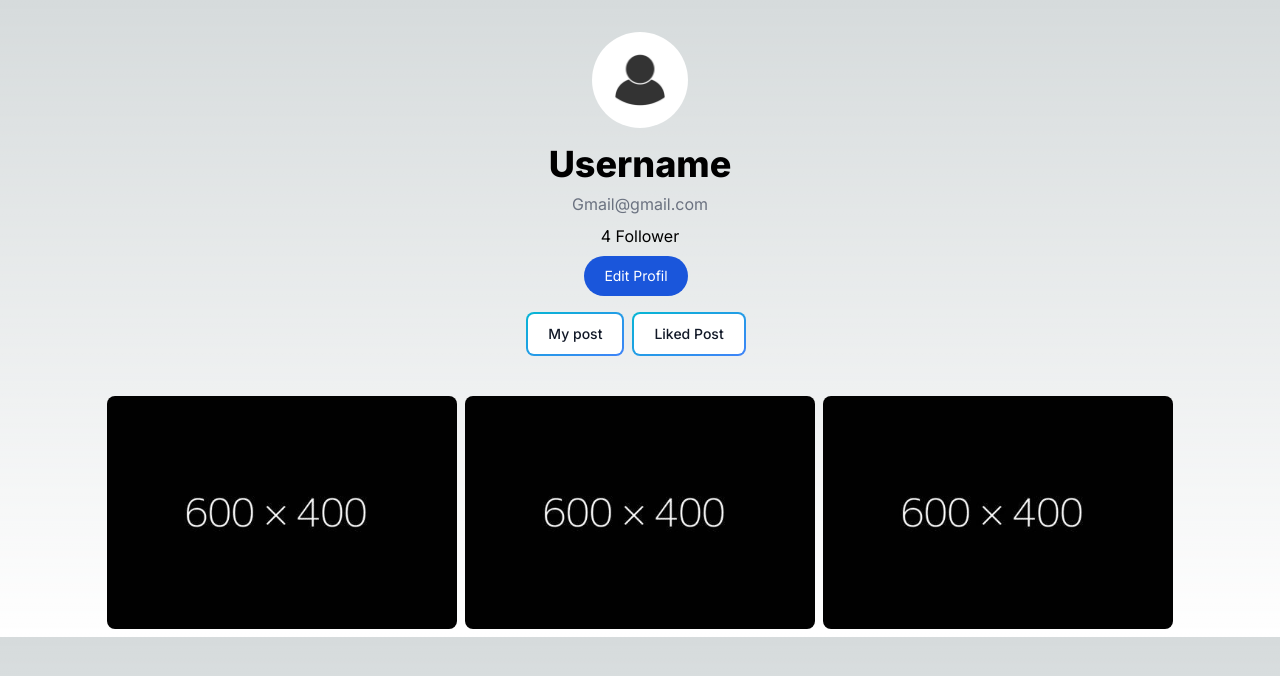
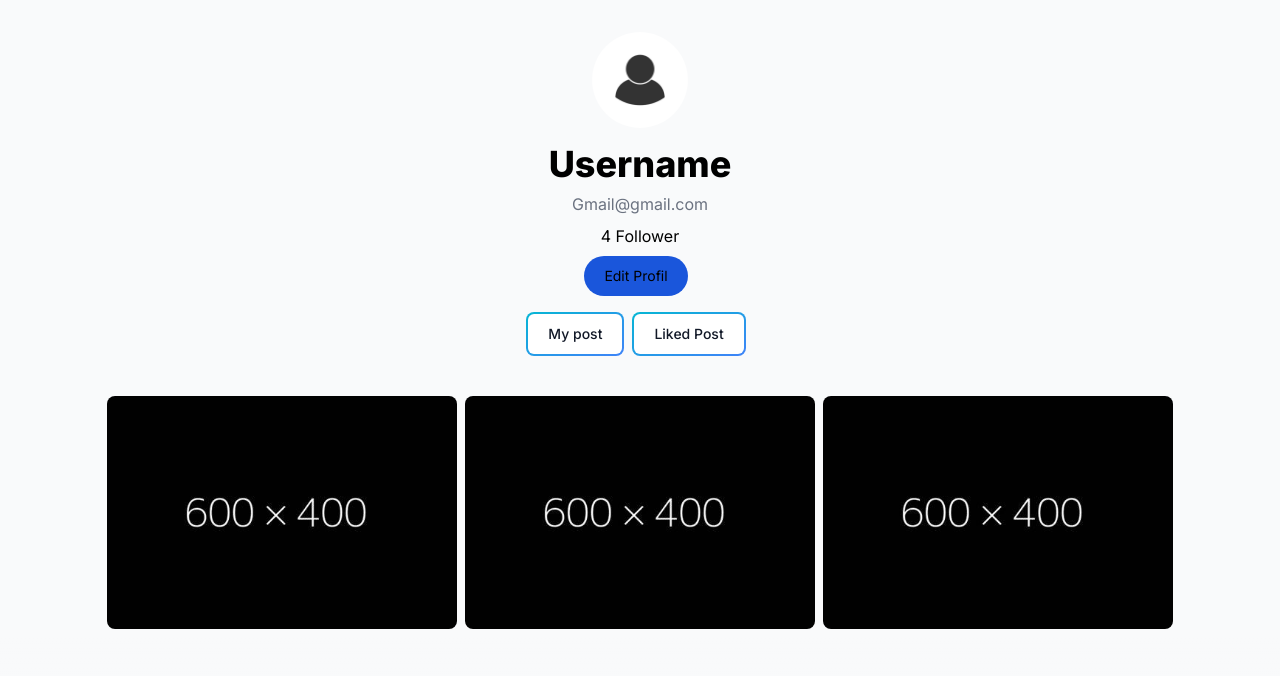
Before and after one commit to Yanzz231/Cendrawasih, a Next.js app: page /profile in a window 1280 px wide. Shown: the top 676 px of the page. Built offline with nearby package versions, Linux system fonts and the light colour scheme.

Commit message:
Update Background

```diff
--- a/src/app/layout.jsx
+++ b/src/app/layout.jsx
@@ -11,7 +11,7 @@ export const metadata = {
 export default function RootLayout({ children }) {
   return (
     <html lang="en">
-      <body className={inter.className}>{children}</body>
+      <body className={`${inter.className} bg-gray-50`}>{children}</body>
     </html>
   );
 }
--- a/src/app/page.jsx
+++ b/src/app/page.jsx
@@ -9,7 +9,6 @@ export default function Home() {
 
             <div className="p-4 sm:ml-64">
 
-
                 <Gallery />
 
             </div>
--- a/src/app/profile/page.jsx
+++ b/src/app/profile/page.jsx
@@ -2,25 +2,25 @@ import Image from "next/image"
 
 export default function page() {
     return (
-    <div>
+        <div className="bg-gray-50">
             <div class="justify-center flex">
-<Image class="rounded-full w-24 h-24 mt-8 justify-center flex text-center" src="/image/user.jpg" width={350} height={350} alt="image description"/>
+                <Image class="rounded-full w-24 h-24 mt-8 justify-center flex text-center" src="/image/user.jpg" width={350} height={350} alt="image description" />
             </div>
             <div>
                 <p class="text-4xl font-extrabold text-center mt-4">Username</p>
                 <p class="text-2x1 text-gray-500 text-center mt-2">Gmail@gmail.com</p>
                 <p class="text-3x1 text-bold text-center mt-2">4 Follower</p>
             </div>
-    <div class= " flex justify-center mt-2">
-    <button type="button" class="text-white bg-blue-700 hover:bg-blue-800 focus:ring-4 focus:ring-blue-300 font-md rounded-full text-sm me-2 mb-2 px-5 py-2.5 text-center ">Edit Profil</button>
+            <div class=" flex justify-center mt-2">
+                <button type="button" class="text-black bg-blue-700 hover:bg-blue-800 focus:ring-4 focus:ring-blue-300 font-md rounded-full text-sm me-2 mb-2 px-5 py-2.5 text-center ">Edit Profil</button>
             </div>
             <div class="text-center justify-center mt-2">
-        <button class="relative inline-flex items-center justify-center p-0.5 mb-2 me-2 overflow-hidden text-sm font-medium text-gray-900 rounded-lg group bg-gradient-to-br from-cyan-500 to-blue-500 group-hover:from-cyan-500 group-hover:to-blue-500 hover:text-white dark:text-white focus:ring-4 focus:outline-none focus:ring-cyan-200 dark:focus:ring-cyan-800">
+                <button class="relative inline-flex items-center justify-center p-0.5 mb-2 me-2 overflow-hidden text-sm font-medium text-gray-900 rounded-lg group bg-gradient-to-br from-cyan-500 to-blue-500 group-hover:from-cyan-500 group-hover:to-blue-500 hover:text-black dark:text-black focus:ring-4 focus:outline-none focus:ring-cyan-200 dark:focus:ring-cyan-800">
                     <span class="relative px-5 py-2.5 transition-all ease-in duration-75 bg-white dark:bg-gray-900 rounded-md group-hover:bg-opacity-0">
                         My post
                     </span>
                 </button>
-<button class="relative inline-flex items-center justify-center p-0.5 mb-2 me-2 overflow-hidden text-sm font-medium text-gray-900 rounded-lg group bg-gradient-to-br from-cyan-500 to-blue-500 group-hover:from-cyan-500 group-hover:to-blue-500 hover:text-white dark:text-white focus:ring-4 focus:outline-none focus:ring-cyan-200 dark:focus:ring-cyan-800">
+                <button class="relative inline-flex items-center justify-center p-0.5 mb-2 me-2 overflow-hidden text-sm font-medium text-gray-900 rounded-lg group bg-gradient-to-br from-cyan-500 to-blue-500 group-hover:from-cyan-500 group-hover:to-blue-500 hover:text-black dark:text-black focus:ring-4 focus:outline-none focus:ring-cyan-200 dark:focus:ring-cyan-800">
                     <span class="relative px-5 py-2.5 transition-all ease-in duration-75 bg-white dark:bg-gray-900 rounded-md group-hover:bg-opacity-0">
                         Liked Post
                     </span>
@@ -30,13 +30,13 @@ Liked Post
                 <div class="justify-center flex gap-2">
                     <div class="grid grid-cols-2 md:grid-cols-3 gap-2">
                         <div>
-    <Image class=" h-auto max-w-full rounded-lg mt-8 justify-center flex text-center" src="/image/Dummy.jpg" width={350} height={350} alt="image description"/>
+                            <Image class=" h-auto max-w-full rounded-lg mt-8 justify-center flex text-center" src="/image/Dummy.jpg" width={350} height={350} alt="image description" />
                         </div>
                         <div>
-    <Image class=" h-auto max-w-full rounded-lg mt-8 justify-center flex text-center" src="/image/Dummy.jpg" width={350} height={350} alt="image description"/>
+                            <Image class=" h-auto max-w-full rounded-lg mt-8 justify-center flex text-center" src="/image/Dummy.jpg" width={350} height={350} alt="image description" />
                         </div>
                         <div>
-    <Image class=" h-auto max-w-full rounded-lg mt-8 justify-center flex text-center" src="/image/Dummy.jpg" width={350} height={350} alt="image description"/>
+                            <Image class=" h-auto max-w-full rounded-lg mt-8 justify-center flex text-center" src="/image/Dummy.jpg" width={350} height={350} alt="image description" />
                         </div>
                         <div>
                         </div>
@@ -44,4 +44,5 @@ Liked Post
                 </div>
             </div>
         </div>
-    )}
+    )
+}
--- a/src/component/sidebar.jsx
+++ b/src/component/sidebar.jsx
@@ -94,7 +94,7 @@ export default function SideBar() {
                                 </a>
                             </li>
                             <li>
-                                <a href="#" className="flex items-center p-2 text-gray-900 rounded-lg group hover:bg-blue-600 hover:text-white">
+                                <a href="/profile" className="flex items-center p-2 text-gray-900 rounded-lg group hover:bg-blue-600 hover:text-white">
                                     <User size={28} />
                                     <span className="flex-1 ms-3 whitespace-nowrap">Profile</span>
                                 </a>
```
Also changed, not shown: note.txt (added). Lines whose indentation alone changed are shown as unchanged.
